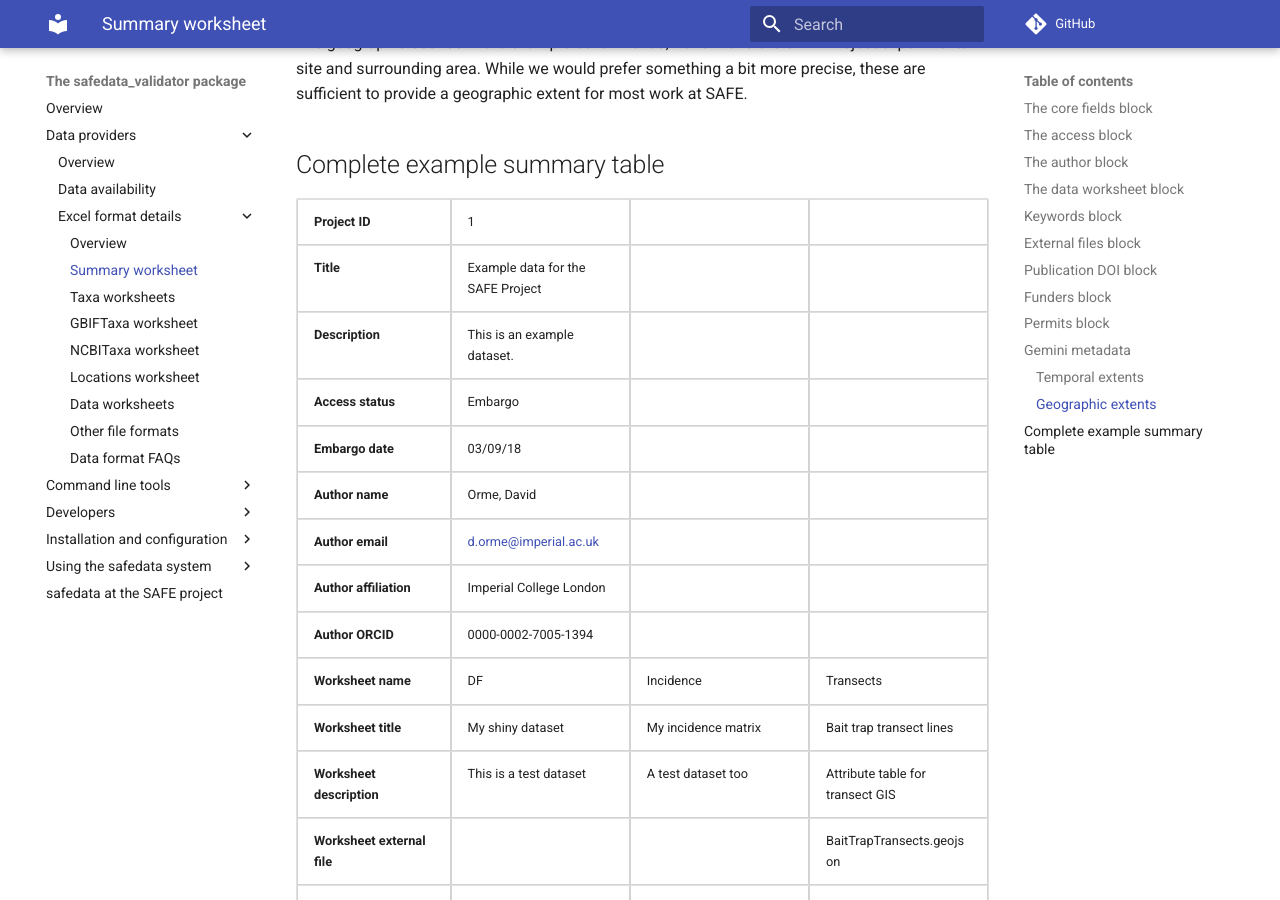
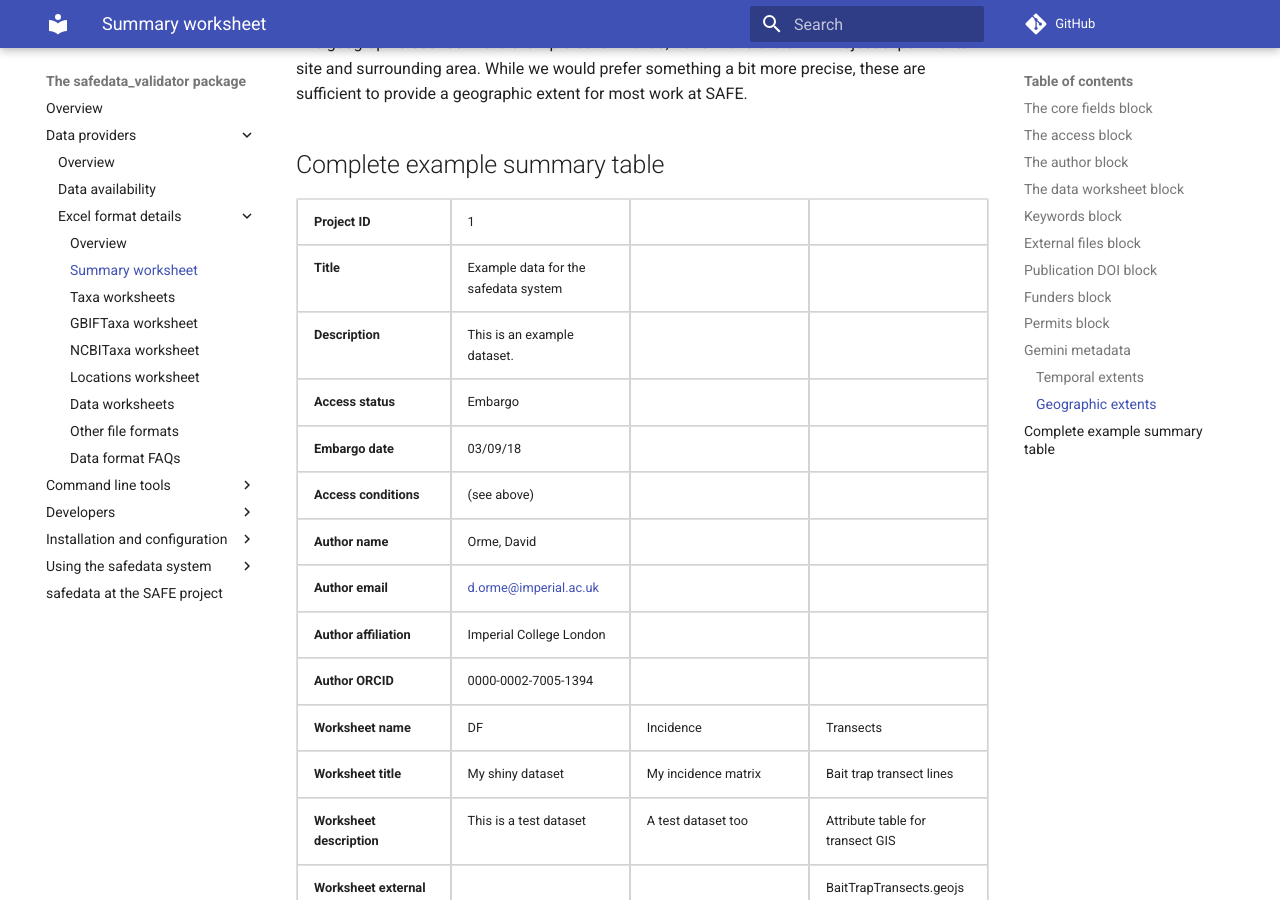
Before and after one commit to ImperialCollegeLondon/safedata_validator, an MkDocs documentation site: the page built from docs/data_providers/data_format/summary.md, in a window 1280 px wide and 900 px high, scrolled down 7000 px. Built offline with MkDocs 1.6.1 and Material for MkDocs 9.7.7, drawn with Linux system fonts in a browser that asks for light colours; comment, search, counter and statistics services are not loaded; some of the changed text lies outside the part shown.

Commit message:
Added access conditions to complete summary table

```diff
--- a/docs/data_providers/data_format/summary.md
+++ b/docs/data_providers/data_format/summary.md
@@ -68,7 +68,7 @@ a single value for each field.
 |                 |                                   |  |  |
 |-----------------|-----------------------------------|--|--|
 | Project ID      | 1                                 |  |  |
-| Title           | Example data for the SAFE Project |  |  |
+| Title           | Example data for the safedata system |  |  |
 | Description     | This is an example dataset.       |  |  |
 
 ## The access block
@@ -317,10 +317,11 @@ at SAFE.
 |                           |                                                             |                                                              |                                  |
 |---------------------------|-------------------------------------------------------------|--------------------------------------------------------------|----------------------------------|
 | Project ID                | 1                                                           |                                                              |                                  |
-| Title                     | Example data for the SAFE Project                           |                                                              |                                  |
+| Title                     | Example data for the safedata system                          |                                                              |                                  |
 | Description               | This is an example dataset.                                 |                                                              |                                  |
 | Access status             | Embargo                                                     |                                                              |                                  |
 | Embargo date              | 03/09/18                                                    |                                                              |                                  |
+| Access conditions         | (see above)             |               |
 | Author name               | Orme, David                                                 |                                                              |                                  |
 | Author email              | <d.orme@imperial.ac.uk>                                       |                                                              |                                  |
 | Author affiliation        | Imperial College London                                     |                                                              |                                  |
```
